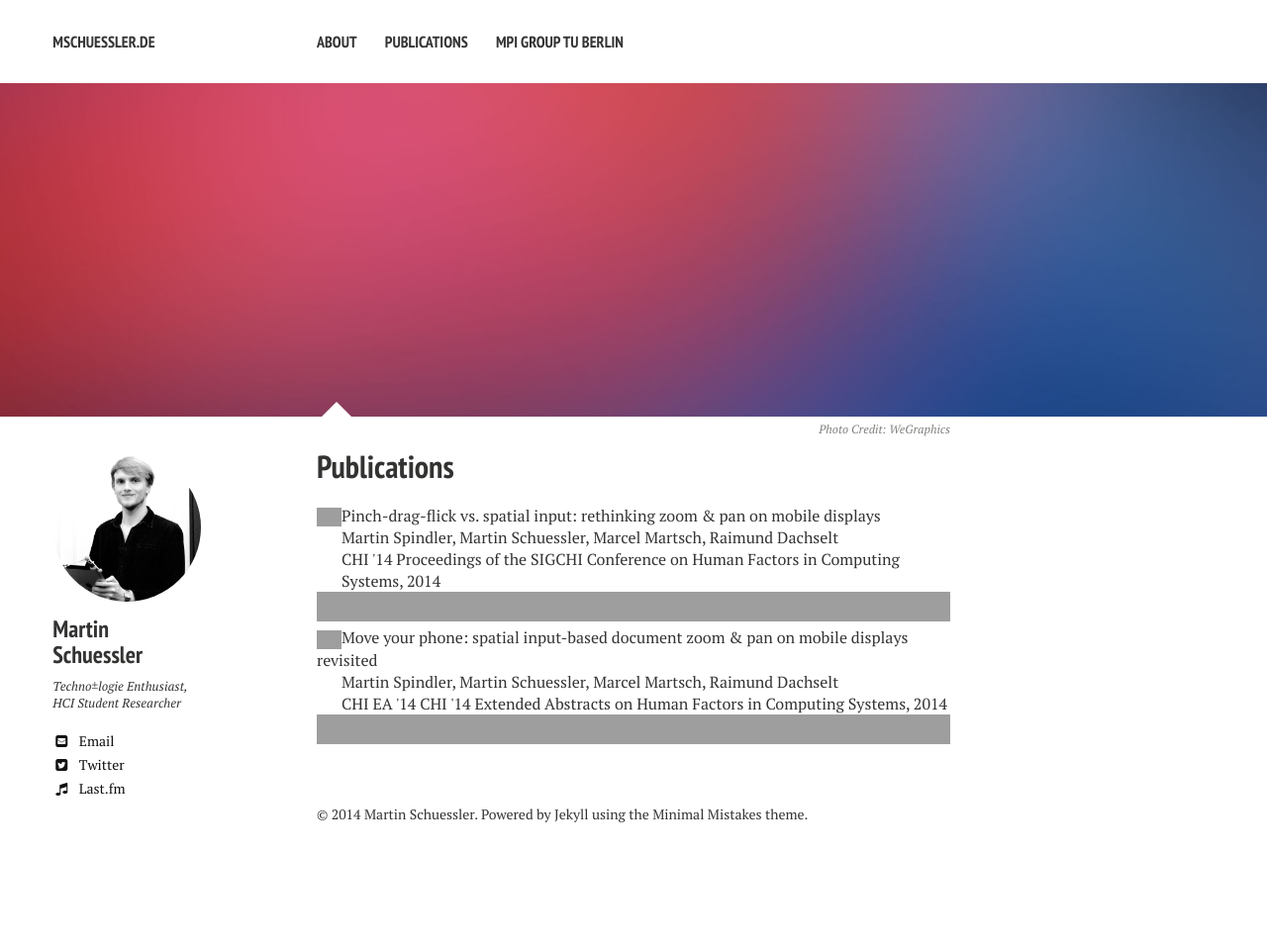
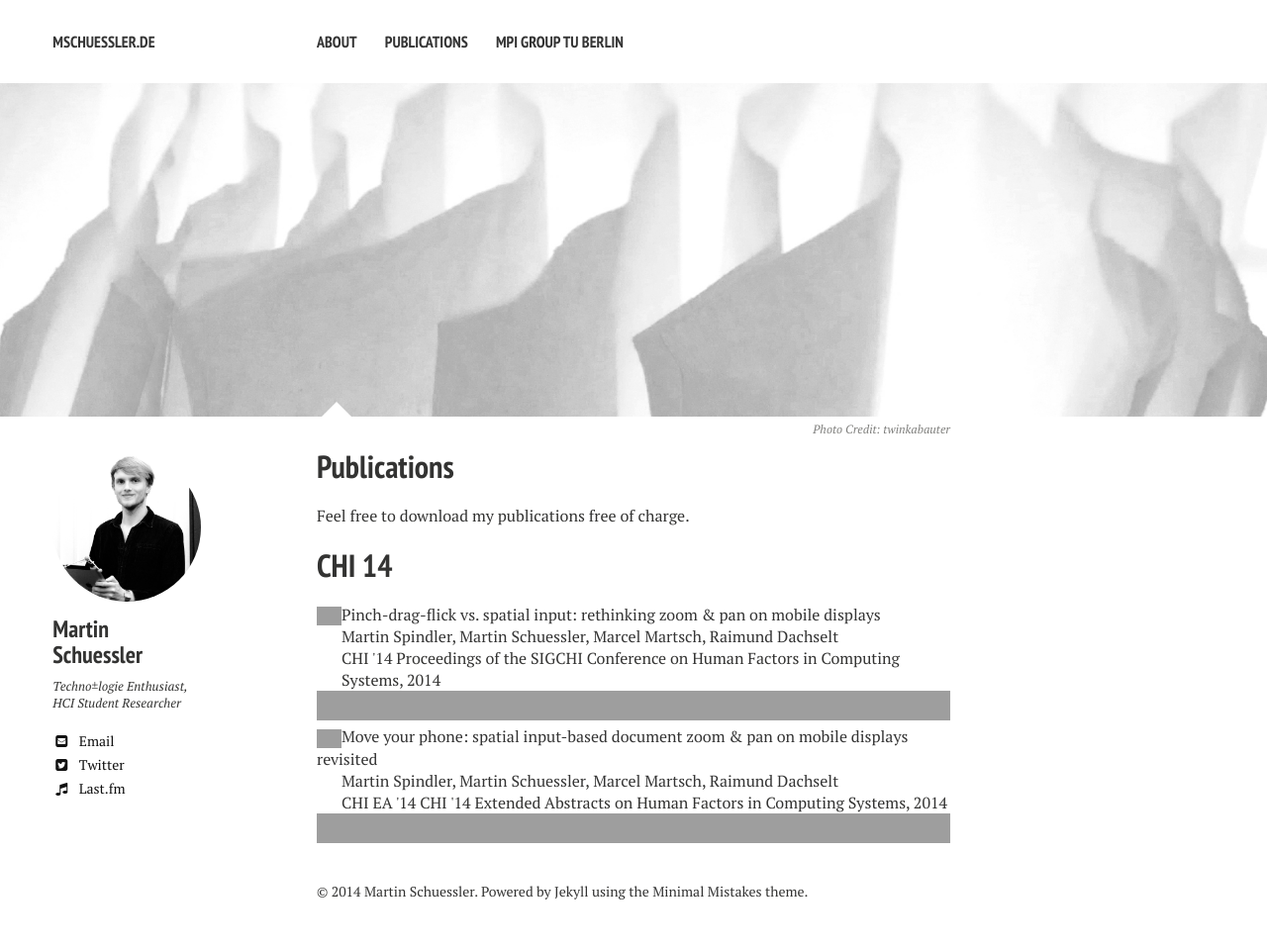
Before and after one commit to mschuessler/mschuessler.github.io, a Jekyll site: the page built from pub/index.md, in a window 1280 px wide. Shown: the whole page at 99% size. Built offline with Jekyll 4.4.1, drawn with Linux system fonts in a browser that asks for light colours; nearby versions of some CDN libraries; before the commit the page ends 900 px from its top, so only the background shows below that; grey boxes are pictures that could not be loaded.

Commit message:
Added Hading to publications and image

```diff
--- a/pub/index.md
+++ b/pub/index.md
@@ -5,11 +5,13 @@ tags: [Publications, Paper, CHI]
 modified: 2014-10-29T20:53:07.573882-04:00
 comments: false
 image:
-  feature: sample-image-2.jpg
-  credit: WeGraphics
-  creditlink: http://wegraphics.net/downloads/free-ultimate-blurred-background-pack/
+  feature: paper.jpg
+  credit: twinkabauter
+  creditlink: https://www.flickr.com/photos/twinkabauter/7275998400
 ---
+Feel free to download my publications free of charge.
 
+# CHI 14
 <!-- ACM DL Article: Pinch-drag-flick vs. spatial input: rethinking zoom & pan on mobile displays-->
 <div class="acmdlitem" id="item2557028"><img src="http://dl.acm.org/images/oa.gif" width="25" height="25" border="0" alt="ACM DL Author-ize service" style="vertical-align:middle"/><a href="http://dl.acm.org/authorize?N80207" title="Pinch-drag-flick vs. spatial input: rethinking zoom & pan on mobile displays">Pinch-drag-flick vs. spatial input: rethinking zoom & pan on mobile displays</a><div style="margin-left:25px"><a href="http://dl.acm.org/author_page.cfm?id=81320495228" >Martin Spindler</a>, <a href="http://dl.acm.org/author_page.cfm?id=87959376457" >Martin Schuessler</a>, <a href="http://dl.acm.org/author_page.cfm?id=81502800558" >Marcel Martsch</a>, <a href="http://dl.acm.org/author_page.cfm?id=81100509454" >Raimund Dachselt</a><br />CHI '14 Proceedings of the SIGCHI Conference on Human Factors in Computing Systems, 2014</div></div>
 <!-- ACM DL Bibliometrics: Pinch-drag-flick vs. spatial input: rethinking zoom & pan on mobile displays-->
```
Also changed, not shown: images/paper.jpg (added).
